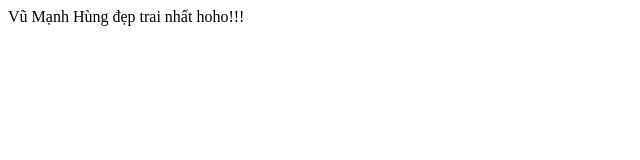
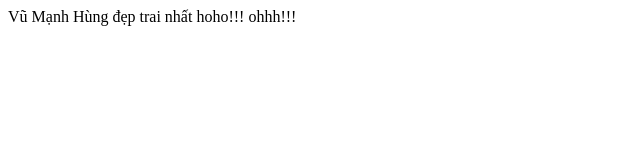
Before and after one commit to HUNG24vk05/BTVN02_Git, a plain HTML site: page index.html in a window 1280 px wide. Shown: the full height of the page, 0-640 px from the left. Drawn offline with Linux system fonts and the light colour scheme.

Commit message:
index.html

```diff
--- a/index.html
+++ b/index.html
@@ -7,5 +7,6 @@
 </head>
 <body>
     Vũ Mạnh Hùng đẹp trai nhất hoho!!!
+    ohhh!!!
 </body>
 </html>
```
